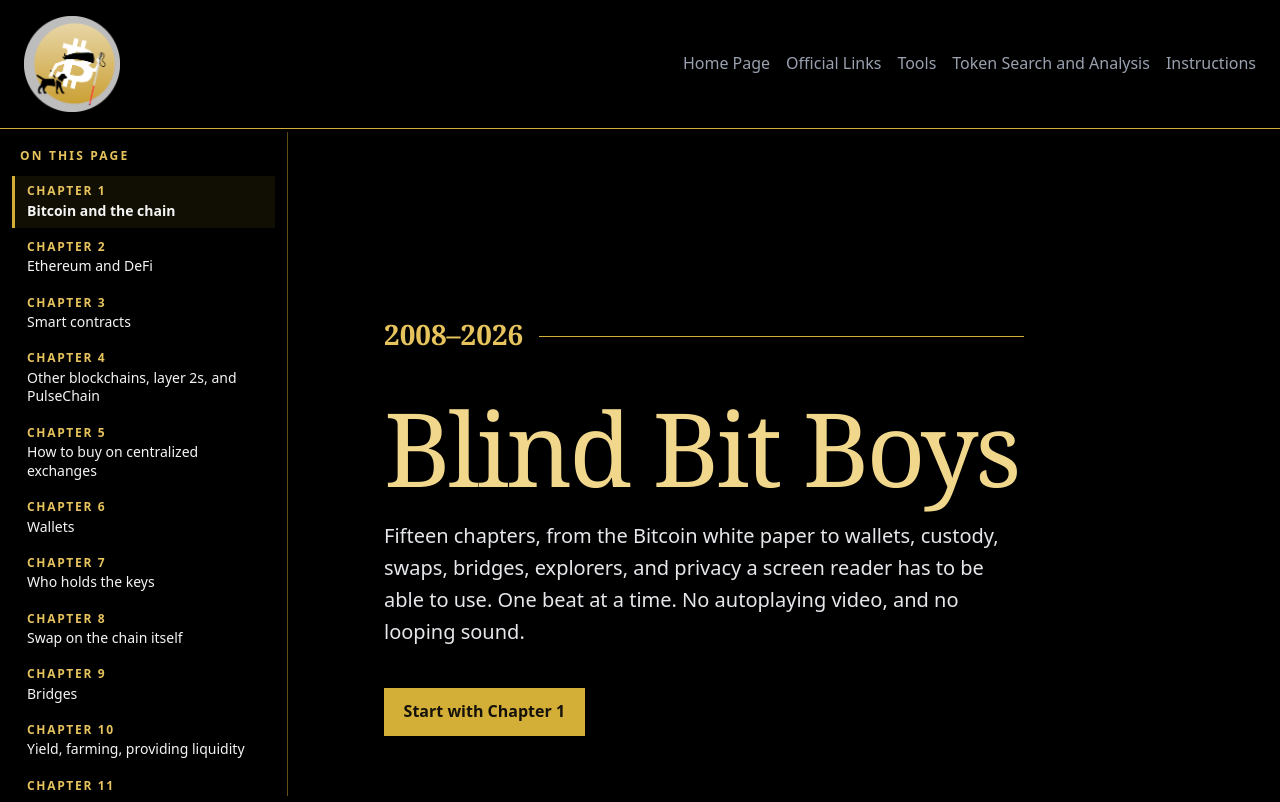
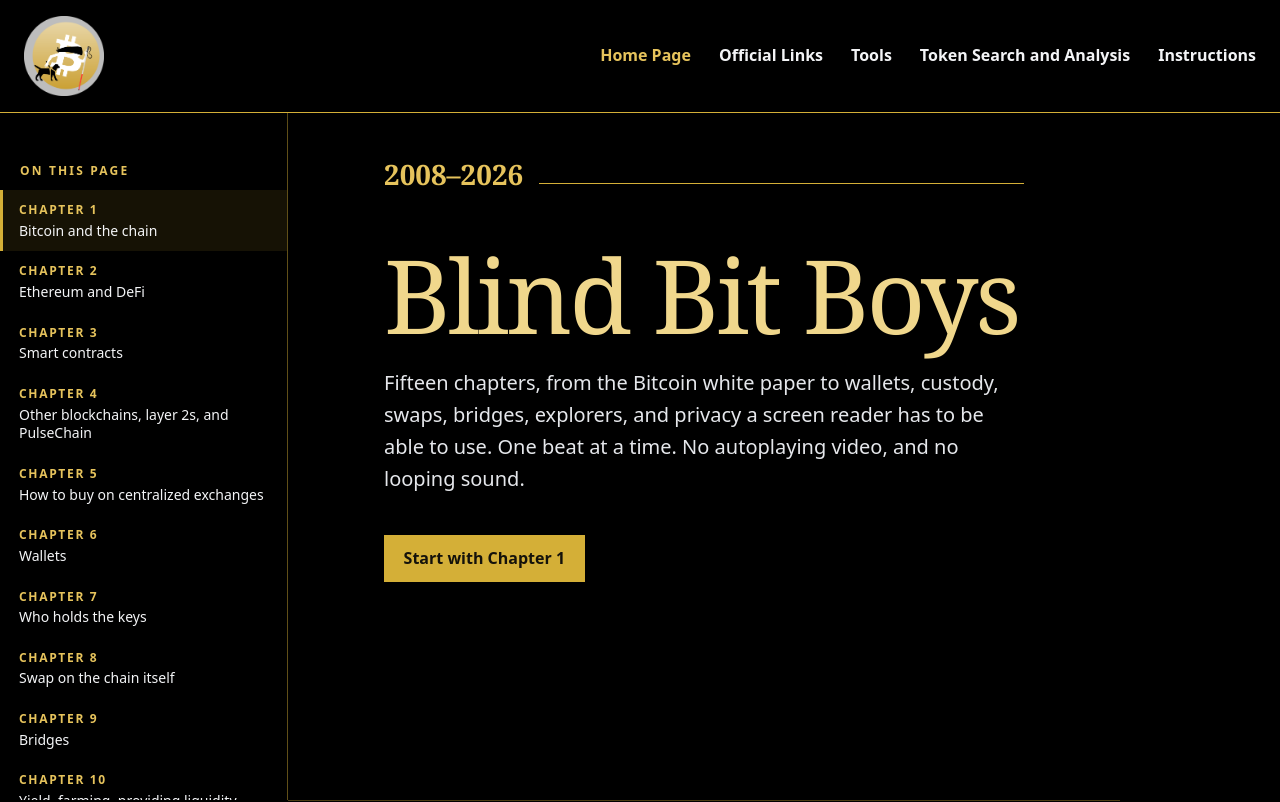
Before and after one commit to yeatersink/Blind-Bit-Boyz, a SvelteKit app: page / in a window 1280 px wide. Shown: the top 802 px of the page. Built offline with nearby package versions, Linux system fonts and the light colour scheme.

Commit message:
updated spacing on home page.

```diff
--- a/src/app.css
+++ b/src/app.css
@@ -139,7 +139,7 @@
 
 .learn-stage {
 	position: relative;
-	min-height: calc(100dvh - 9rem);
+	min-height: calc(100dvh - var(--site-header-offset));
 	isolation: isolate;
 }
 
@@ -278,6 +278,8 @@
 
 :root {
 	color-scheme: dark;
+	--site-header-offset: calc(4.5rem + 1px);
+	--story-nav-toggle: calc(2.75rem + 1px);
 	--wa-color-surface-default: #111827;
 	--wa-color-surface-raised: #1f2937;
 	--wa-color-surface-lowered: #000000;
@@ -289,6 +291,28 @@
 	--wa-form-control-value-color: #f3f4f6;
 	--wa-form-control-background-color: #1f2937;
 	--wa-form-control-border-color: #d4af37;
+}
+
+@media (min-width: 40rem) {
+	:root {
+		--site-header-offset: calc(5rem + 1px);
+	}
+}
+
+@media (min-width: 48rem) {
+	:root {
+		--site-header-offset: calc(6rem + 1px);
+	}
+}
+
+@media (min-width: 64rem) {
+	:root {
+		--site-header-offset: calc(7rem + 1px);
+	}
+}
+
+html {
+	scroll-padding-top: var(--site-header-offset);
 }
 
 html,
--- a/src/lib/components/DesktopNav.svelte
+++ b/src/lib/components/DesktopNav.svelte
@@ -1,20 +1,202 @@
 <script lang="ts">
+	import { onMount, tick } from 'svelte';
+	import { afterNavigate } from '$app/navigation';
+	import { page } from '$app/stores';
 	import { navItems } from '$lib/utils/navManager';
-	import { page } from '$app/stores';
+
+	let open = $state(false);
+	let mobile = $state(false);
+	let buttonEl = $state<HTMLButtonElement | null>(null);
+	let panelEl = $state<HTMLUListElement | null>(null);
+
+	let path = $derived($page.url.pathname);
+
+	onMount(() => {
+		const desktopQuery = window.matchMedia('(min-width: 64rem)');
+		const sync = () => {
+			mobile = !desktopQuery.matches;
+			if (!mobile) open = false;
+		};
+		sync();
+		desktopQuery.addEventListener('change', sync);
+		return () => desktopQuery.removeEventListener('change', sync);
+	});
+
+	afterNavigate(() => {
+		open = false;
+	});
+
+	function onKeydown(event: KeyboardEvent) {
+		if (event.key !== 'Escape' || !open) return;
+		event.preventDefault();
+		open = false;
+		buttonEl?.focus();
+	}
+
+	function onPointerDown(event: PointerEvent) {
+		if (!open) return;
+		const target = event.target;
+		if (!(target instanceof Node)) return;
+		if (buttonEl?.contains(target) || panelEl?.contains(target)) return;
+		open = false;
+	}
+
+	async function toggle() {
+		open = !open;
+		if (!open) return;
+		await tick();
+		const first = panelEl?.querySelector('a');
+		if (first instanceof HTMLAnchorElement) first.focus({ preventScroll: true });
+	}
 </script>
 
-<nav aria-label="Global">
-	<ul class="flex space-x-4">
-		{#each navItems as { name, url }}
+<svelte:window onkeydown={onKeydown} onpointerdown={onPointerDown} />
+
+<nav class="site-nav" aria-label="Global">
+	<button
+		bind:this={buttonEl}
+		type="button"
+		class="menu-button"
+		aria-expanded={open}
+		aria-controls="global-nav-panel"
+		onclick={toggle}
+	>
+		Menu
+	</button>
+	<ul id="global-nav-panel" bind:this={panelEl} class:is-open={open} inert={mobile && !open}>
+		{#each navItems as { name, url } (url)}
 			<li>
 				<a
 					href={url}
-					aria-current={url === $page.url.pathname ? 'page' : undefined}
-					class:active={url === $page.url.pathname}
-					class="hover:text-gold-500 focus:text-gold-500 active:text-gold-300 text-gray-400"
-					>{name}
+					aria-current={url === path ? 'page' : undefined}
+					onclick={() => (open = false)}
+				>
+					{name}
 				</a>
 			</li>
 		{/each}
 	</ul>
 </nav>
+
+<style>
+	.site-nav {
+		position: static;
+	}
+
+	.menu-button {
+		display: inline-flex;
+		align-items: center;
+		justify-content: center;
+		min-height: 2.75rem;
+		padding: 0.4rem 0.95rem;
+		border: 2px solid #d4af37;
+		border-radius: 0.375rem;
+		background: #000;
+		color: #f3f4f6;
+		font-family: inherit;
+		font-size: 0.95rem;
+		font-weight: 700;
+		line-height: 1.2;
+		cursor: pointer;
+	}
+
+	.menu-button:hover {
+		background: #1f2937;
+		color: #f0d78c;
+	}
+
+	.menu-button[aria-expanded='true'] {
+		background: #d4af37;
+		color: #14120b;
+	}
+
+	.menu-button:focus-visible {
+		outline: 2px solid #e6c35c;
+		outline-offset: 3px;
+	}
+
+	ul {
+		display: none;
+		margin: 0;
+		padding: 0.35rem 0;
+		list-style: none;
+	}
+
+	ul.is-open {
+		position: absolute;
+		z-index: 60;
+		top: 100%;
+		right: 0;
+		left: 0;
+		display: block;
+		max-height: min(70dvh, 24rem);
+		overflow: auto;
+		border-bottom: 1px solid #d4af37;
+		background: #000;
+	}
+
+	ul a,
+	ul a:visited {
+		display: block;
+		padding: 0.8rem 1.25rem;
+		color: #e6c35c;
+		font-weight: 700;
+		text-decoration: none;
+	}
+
+	ul a:hover,
+	ul a[aria-current='page'] {
+		background: rgb(212 175 55 / 0.12);
+		color: #f0d78c;
+	}
+
+	ul a:focus-visible {
+		outline: 2px solid #e6c35c;
+		outline-offset: -2px;
+	}
+
+	@media (min-width: 64rem) {
+		.menu-button {
+			display: none;
+		}
+
+		ul,
+		ul.is-open {
+			position: static;
+			display: flex;
+			align-items: center;
+			gap: 1.25rem;
+			max-height: none;
+			overflow: visible;
+			padding: 0;
+			border: 0;
+			background: transparent;
+		}
+
+		ul a,
+		ul a:visited {
+			padding: 0.35rem 0;
+			background: transparent;
+			color: #f3f4f6;
+			font-weight: 600;
+			white-space: nowrap;
+		}
+
+		ul a:hover,
+		ul a[aria-current='page'] {
+			background: transparent;
+			color: #e6c35c;
+		}
+
+		ul a:focus-visible {
+			outline-offset: 3px;
+		}
+	}
+
+	@media (min-width: 80rem) {
+		ul,
+		ul.is-open {
+			gap: 1.75rem;
+		}
+	}
+</style>
--- a/src/routes/+layout.svelte
+++ b/src/routes/+layout.svelte
@@ -14,10 +14,12 @@
 	{isStory ? 'Skip to story' : 'Skip to main content'}
 </a>
 <header class="border-gold-500 sticky top-0 z-50 border-b bg-black text-gray-100 shadow-lg">
-	<div class="container mx-auto flex items-center justify-between px-6 py-4">
+	<div
+		class="container mx-auto flex flex-nowrap items-center justify-between gap-3 px-4 py-3 md:gap-6 md:px-6 md:py-4"
+	>
 		<img
 			src="/bbb-logo.png"
-			class="h-24 w-auto"
+			class="block h-12 w-auto shrink-0 sm:h-14 md:h-16 lg:h-20"
 			alt="The Bitcoin symbol is white and placed in the center of a circular background that transitions from gold in the middle to a gray border. The symbol is depicted as a person with a black blindfold, extending an arm to touch a black silhouette of a guide dog on the left. The other arm is holding a white cane with a red tip on the right."
 		/>
 		<DesktopNav />
--- a/src/routes/+page.svelte
+++ b/src/routes/+page.svelte
@@ -3,6 +3,10 @@
 	import { storyChapters } from '$lib/story/chapters';
 
 	let current = $state('');
+	let chaptersOpen = $state(false);
+	let mobile = $state(false);
+	let chapterButton = $state<HTMLButtonElement | null>(null);
+	let storyNavEl = $state<HTMLElement | null>(null);
 
 	onMount(() => {
 		const nodes = document.querySelectorAll<HTMLElement>('main#story section[id]');
@@ -16,9 +20,64 @@
 			{ rootMargin: '-25% 0px -55% 0px', threshold: [0.1, 0.25, 0.5] }
 		);
 		nodes.forEach((node) => observer.observe(node));
-		return () => observer.disconnect();
+
+		const desktopQuery = window.matchMedia('(min-width: 64rem)');
+		const sync = () => {
+			mobile = !desktopQuery.matches;
+			if (!mobile) chaptersOpen = false;
+		};
+		sync();
+		desktopQuery.addEventListener('change', sync);
+
+		return () => {
+			observer.disconnect();
+			desktopQuery.removeEventListener('change', sync);
+		};
 	});
+
+	function onKeydown(event: KeyboardEvent) {
+		if (event.key !== 'Escape' || !chaptersOpen) return;
+		event.preventDefault();
+		chaptersOpen = false;
+		chapterButton?.focus();
+	}
+
+	function onPointerDown(event: PointerEvent) {
+		if (!chaptersOpen) return;
+		const target = event.target;
+		if (!(target instanceof Node)) return;
+		if (storyNavEl?.contains(target)) return;
+		chaptersOpen = false;
+	}
+
+	function chooseChapter(event: MouseEvent) {
+		if (!chaptersOpen) return;
+		if (
+			event.metaKey ||
+			event.ctrlKey ||
+			event.shiftKey ||
+			event.altKey ||
+			event.button !== 0
+		) {
+			return;
+		}
+		const link = event.currentTarget;
+		if (!(link instanceof HTMLAnchorElement)) return;
+		event.preventDefault();
+		const id = link.hash.slice(1);
+		const target = document.getElementById(id);
+		const root = document.documentElement;
+		const previous = root.style.scrollBehavior;
+		root.style.scrollBehavior = 'auto';
+		target?.scrollIntoView({ block: 'start' });
+		if (location.hash !== `#${id}`) history.pushState(null, '', `#${id}`);
+		root.style.scrollBehavior = previous;
+		chaptersOpen = false;
+		chapterButton?.focus({ preventScroll: true });
+	}
 </script>
+
+<svelte:window onkeydown={onKeydown} onpointerdown={onPointerDown} />
 
 <svelte:head>
 	<title>Blind Bit Boys</title>
@@ -29,20 +88,28 @@
 </svelte:head>
 
 <div class="flex flex-grow flex-col bg-black text-gray-100 lg:flex-row">
-	<nav class="story-nav" aria-label="On this page">
-		<p class="text-gold-400 px-4 pt-4 text-xs font-semibold tracking-[0.18em] uppercase lg:px-5">
+	<nav class="story-nav" aria-label="On this page" bind:this={storyNavEl}>
+		<button
+			bind:this={chapterButton}
+			class="story-nav-toggle"
+			type="button"
+			aria-expanded={chaptersOpen}
+			aria-controls="story-chapter-list"
+			onclick={() => (chaptersOpen = !chaptersOpen)}
+		>
 			On this page
-		</p>
-		<ul class="flex flex-wrap gap-1 px-2 py-3 lg:flex-col lg:flex-nowrap lg:px-3">
+			<span class="story-nav-chevron" aria-hidden="true"></span>
+		</button>
+		<p class="story-nav-label">On this page</p>
+		<ul id="story-chapter-list" class:is-open={chaptersOpen} inert={mobile && !chaptersOpen}>
 			{#each storyChapters as chapter (chapter.id)}
 				<li>
 					<a
 						href="#{chapter.id}"
 						aria-current={current === chapter.id ? 'location' : undefined}
+						onclick={chooseChapter}
 					>
-						<span class="text-gold-400 block text-xs font-semibold tracking-[0.14em] uppercase">
-							{chapter.label}
-						</span>
+						<span class="chapter-nav-kicker">{chapter.label}</span>
 						<span class="chapter-nav-title">{chapter.title}</span>
 					</a>
 				</li>
@@ -832,7 +899,7 @@
 <style>
 	.story-nav {
 		position: sticky;
-		top: 8.25rem;
+		top: var(--site-header-offset);
 		z-index: 40;
 		align-self: start;
 		width: 100%;
@@ -840,54 +907,142 @@
 		border-bottom: 1px solid rgb(212 175 55 / 0.45);
 	}
 
-	.chapter-nav-title {
-		position: absolute;
-		width: 1px;
-		height: 1px;
-		padding: 0;
-		margin: -1px;
-		overflow: hidden;
-		clip: rect(0, 0, 0, 0);
-		white-space: nowrap;
+	.story-nav-toggle {
+		display: flex;
+		width: 100%;
+		align-items: center;
+		justify-content: space-between;
+		gap: 1rem;
+		min-height: 2.75rem;
+		margin: 0;
+		padding: 0.55rem 1rem;
 		border: 0;
+		background: #000;
+		color: #e6c35c;
+		font-family: inherit;
+		font-size: 0.8rem;
+		font-weight: 700;
+		letter-spacing: 0.18em;
+		line-height: 1.2;
+		text-align: left;
+		text-transform: uppercase;
+		cursor: pointer;
 	}
 
-	.story-nav a {
+	.story-nav-toggle:hover {
+		color: #f0d78c;
+	}
+
+	.story-nav-toggle:focus-visible {
+		outline: 2px solid #e6c35c;
+		outline-offset: -2px;
+	}
+
+	.story-nav-chevron {
+		width: 0.5rem;
+		height: 0.5rem;
+		flex: 0 0 auto;
+		border-right: 2px solid currentColor;
+		border-bottom: 2px solid currentColor;
+		transform: translateY(-0.15rem) rotate(45deg);
+	}
+
+	.story-nav-toggle[aria-expanded='true'] .story-nav-chevron {
+		transform: translateY(0.15rem) rotate(225deg);
+	}
+
+	.story-nav-label {
+		display: none;
+		margin: 0;
+		color: #e6c35c;
+		font-size: 0.75rem;
+		font-weight: 700;
+		letter-spacing: 0.18em;
+		text-transform: uppercase;
+	}
+
+	.story-nav ul {
+		display: none;
+		margin: 0;
+		padding: 0.25rem 0 0.5rem;
+		list-style: none;
+	}
+
+	.story-nav ul.is-open {
+		position: absolute;
+		z-index: 30;
+		top: 100%;
+		right: 0;
+		left: 0;
+		display: block;
+		max-height: min(60dvh, 26rem);
+		overflow: auto;
+		border-bottom: 1px solid rgb(212 175 55 / 0.45);
+		background: #000;
+	}
+
+	.chapter-nav-kicker {
+		display: block;
+		color: #e6c35c;
+		font-size: 0.75rem;
+		font-weight: 700;
+		letter-spacing: 0.14em;
+		text-transform: uppercase;
+	}
+
+	.chapter-nav-title {
+		display: block;
+		margin-top: 0.15rem;
+		color: #f3f4f6;
+		font-size: 0.875rem;
+		font-weight: 500;
+		line-height: 1.35;
+	}
+
+	.story-nav a,
+	.story-nav a:visited {
 		position: relative;
 		display: block;
 		border-left: 3px solid transparent;
-		padding: 0.45rem 0.75rem;
+		padding: 0.65rem 1rem;
+		color: #e6c35c;
 		text-decoration: none;
 	}
 
 	.story-nav a:hover {
 		border-left-color: #e6c35c;
+		background: rgb(212 175 55 / 0.08);
 	}
 
 	.story-nav a:focus-visible {
 		outline: 2px solid #e6c35c;
-		outline-offset: 2px;
+		outline-offset: -2px;
 	}
 
 	.story-nav a[aria-current='location'] {
 		border-left-color: #d4af37;
+		background: rgb(212 175 55 / 0.1);
 		font-weight: 700;
-		background: rgb(212 175 55 / 0.08);
+	}
+
+	main#story {
+		scroll-margin-top: calc(var(--story-nav-toggle) + 0.5rem);
 	}
 
 	.story-hero,
 	.story-chapter {
 		position: relative;
 		min-height: 100dvh;
-		padding: 4.5rem 1.5rem 5rem;
-		scroll-margin-top: 18rem;
+		padding: 2.5rem 1.25rem 3.5rem;
+		scroll-margin-top: calc(var(--story-nav-toggle) + 0.5rem);
 	}
 
 	.story-hero {
 		display: flex;
 		max-width: 46rem;
+		min-height: calc(100dvh - var(--site-header-offset) - var(--story-nav-toggle));
 		flex-direction: column;
-		justify-content: center;
+		justify-content: flex-start;
 		margin-inline: auto;
 	}
 
@@ -1013,33 +1168,46 @@
 		list-style: none;
 	}
 
-	@media (min-width: 1024px) {
+	@media (min-width: 64rem) {
+		.story-nav-toggle {
+			display: none;
+		}
+
+		.story-nav-label {
+			display: block;
+			padding: 3rem 1.25rem 0.35rem;
+		}
+
 		.story-nav {
 			width: 18rem;
-			max-height: calc(100dvh - 8.5rem);
+			max-height: calc(100dvh - var(--site-header-offset));
 			overflow: auto;
 			border-right: 1px solid rgb(212 175 55 / 0.45);
 			border-bottom: 0;
 		}
 
-		.chapter-nav-title {
+		.story-nav ul,
+		.story-nav ul.is-open {
 			position: static;
 			display: block;
-			width: auto;
-			height: auto;
-			margin: 0.15rem 0 0;
+			max-height: none;
 			overflow: visible;
-			clip: auto;
-			font-size: 0.875rem;
-			line-height: 1.35;
-			white-space: normal;
-			color: #f5f5f4;
+			border: 0;
+			background: transparent;
+		}
+
+		main#story {
+			scroll-margin-top: 0.75rem;
 		}
 
 		.story-hero,
 		.story-chapter {
-			padding-inline: 3rem;
-			scroll-margin-top: 8.5rem;
+			padding: 3rem 3rem 4rem;
+			scroll-margin-top: 0.75rem;
+		}
+
+		.story-hero {
+			min-height: calc(100dvh - var(--site-header-offset));
 		}
 	}
 </style>
```
